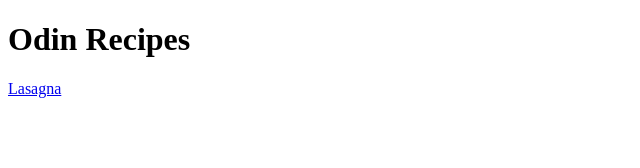
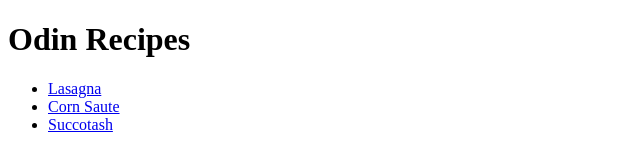
Before and after one commit to addosampong/odin-recipes, a plain HTML site: page index.html in a window 1280 px wide. Shown: the whole page, without its empty margins (0-640 px from the left). Drawn offline with Linux system fonts and the light colour scheme.

Commit message:
feat: add links for recipes Add links for all recipes

```diff
--- a/index.html
+++ b/index.html
@@ -1,12 +1,16 @@
 <!DOCTYPE html>
 <html lang="en">
-<head>
-    <meta charset="UTF-8">
-    <meta name="viewport" content="width=device-width, initial-scale=1.0">
+  <head>
+    <meta charset="UTF-8" />
+    <meta name="viewport" content="width=device-width, initial-scale=1.0" />
     <title>Odin Recipes</title>
-</head>
-<body>
+  </head>
+  <body>
     <h1>Odin Recipes</h1>
-    <a href="recipes/lasagna.html">Lasagna</a>
-</body>
+    <ul>
+      <li><a href="recipes/lasagna.html">Lasagna</a></li>
+      <li><a href="recipes/corn-saute.html">Corn Saute</a></li>
+      <li><a href="recipes/succotash.html">Succotash</a></li>
+    </ul>
+  </body>
 </html>
```
